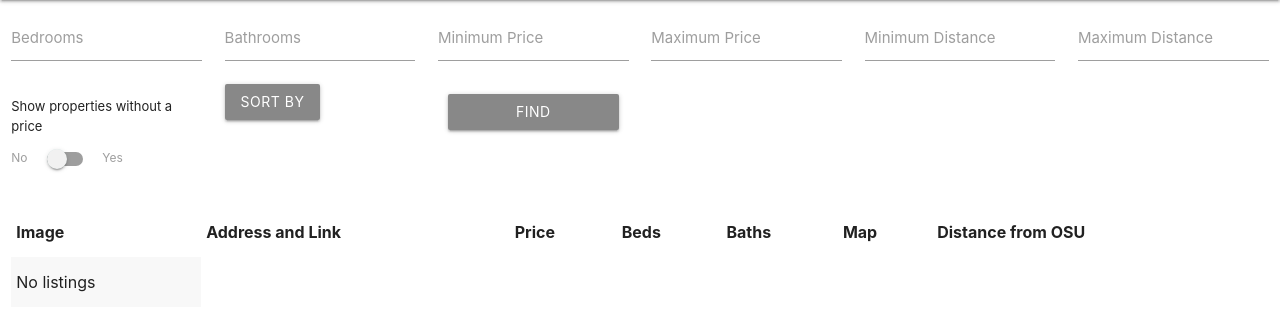
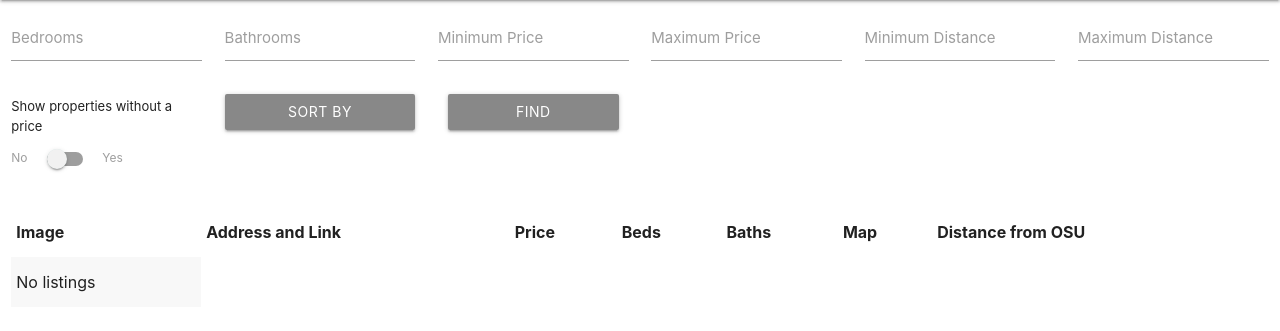
Before and after one commit to maxdg99/off-campus, a Django app: page / in a window 1280 px wide. Shown: the part 64-395 px from the top of the page. Run offline with Django 3.2, Linux system fonts and the light colour scheme; data that the repository does not hold is empty; some libraries are stand-ins or nearby versions.

Commit message:
MORE STYLING

```diff
--- a/apartmentSearchProject/apartmentSearchApp/static/style.css
+++ b/apartmentSearchProject/apartmentSearchApp/static/style.css
@@ -17,7 +17,7 @@
 }
 
 #bigmap {
-    height: 40%
+    height: 50%;
 }
 
 img {
@@ -42,8 +42,13 @@ img {
 
 .sort-by {
     background-color: #888 !important;
+    margin-top: 10px;
 }
 
 .dropdown-content li a {
     color: #bb0000
 }
+
+.full-width {
+    width: 100%;
+}
--- a/apartmentSearchProject/apartmentSearchApp/templates/index.html
+++ b/apartmentSearchProject/apartmentSearchApp/templates/index.html
@@ -84,7 +84,7 @@
                         </div>
 
                         <div class="col s2">
-                            <a class='dropdown-trigger btn sort-by' href='#' data-target='sort-options'>Sort By</a>
+                            <a class='dropdown-trigger btn sort-by full-width' href='#' data-target='sort-options'>Sort By</a>
 
                             <!-- Dropdown Structure -->
                             <ul id='sort-options' class='dropdown-content'>
```
